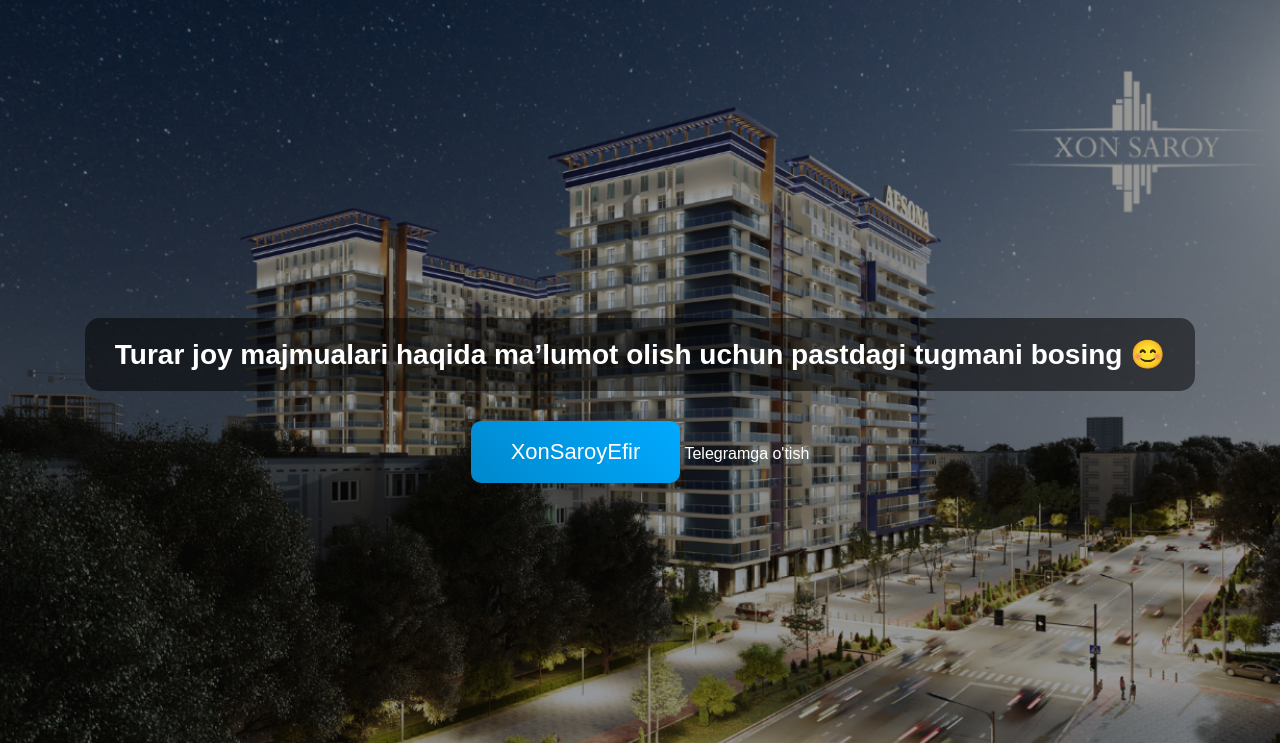
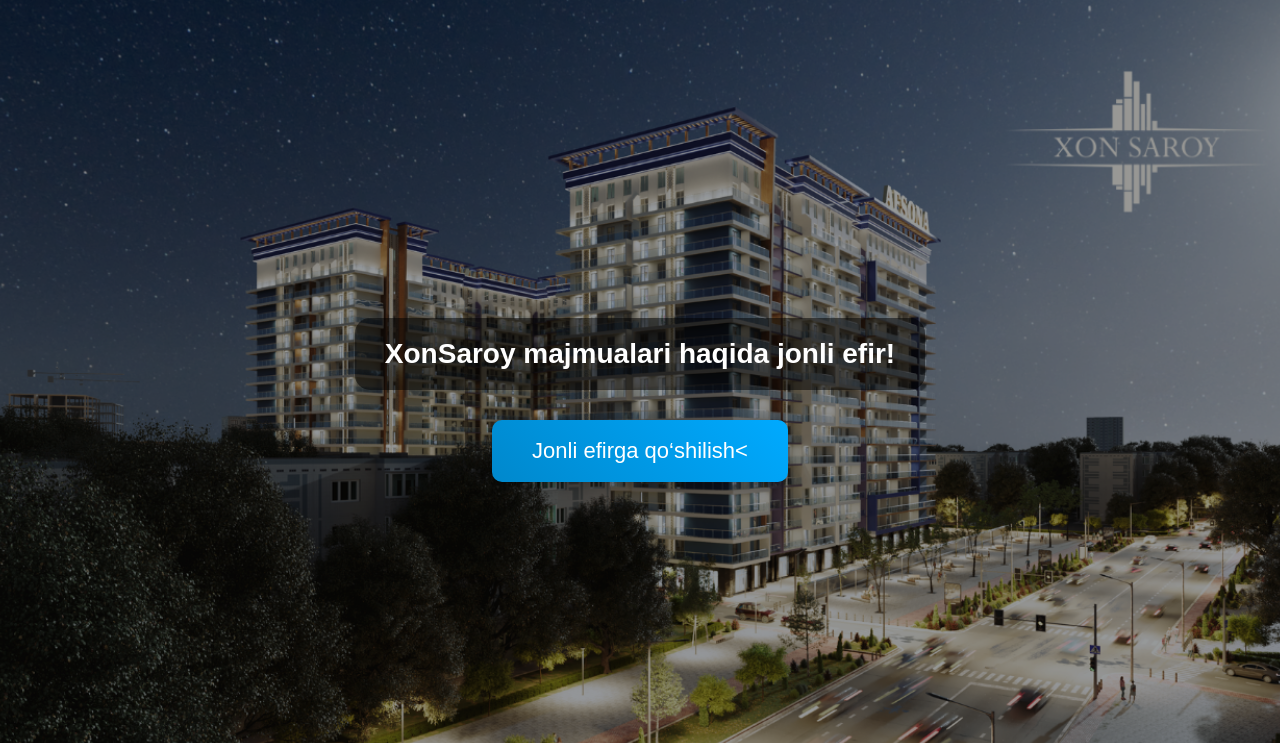
Before and after one commit to Behzod031/chet_el_lend, a Flask app: template templates/telegram.html in a window 1280 px wide. Shown: the top 743 px of the page. Run offline with Flask 3, Linux system fonts and the light colour scheme; the template is opened without the code that fills it, so the values that code supplies are empty; some libraries are stand-ins or nearby versions.

Commit message:
Update telegram.html

```diff
--- a/templates/telegram.html
+++ b/templates/telegram.html
@@ -100,12 +100,11 @@
 <body>
   <div class="content">
     <div class="message">
-      Turar joy majmualari haqida ma’lumot olish uchun pastdagi tugmani bosing 😊
+      XonSaroy majmualari haqida jonli efir!
     </div>
     <br>
     <!-- Deep link: автоматически отправит /start landing -->
-    <a href="https://t.me/XonSaroyEfir" class="button" target="_blank">XonSaroyEfir</a>
-      Telegramga o'tish
+    <a href="https://t.me/XonSaroyEfir" class="button" target="_blank">Jonli efirga qo‘shilish<
     </a>
   </div>
 </body>
```
